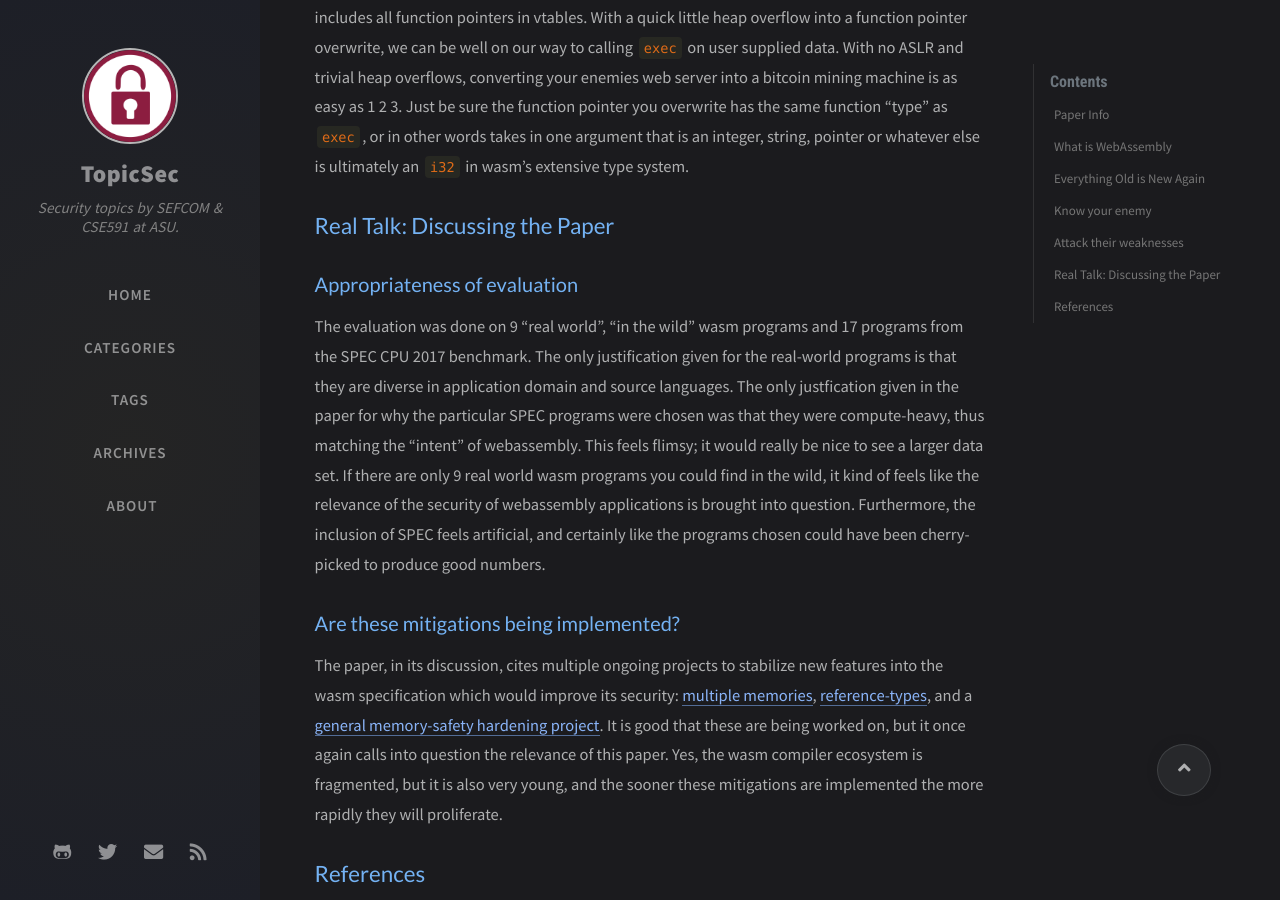
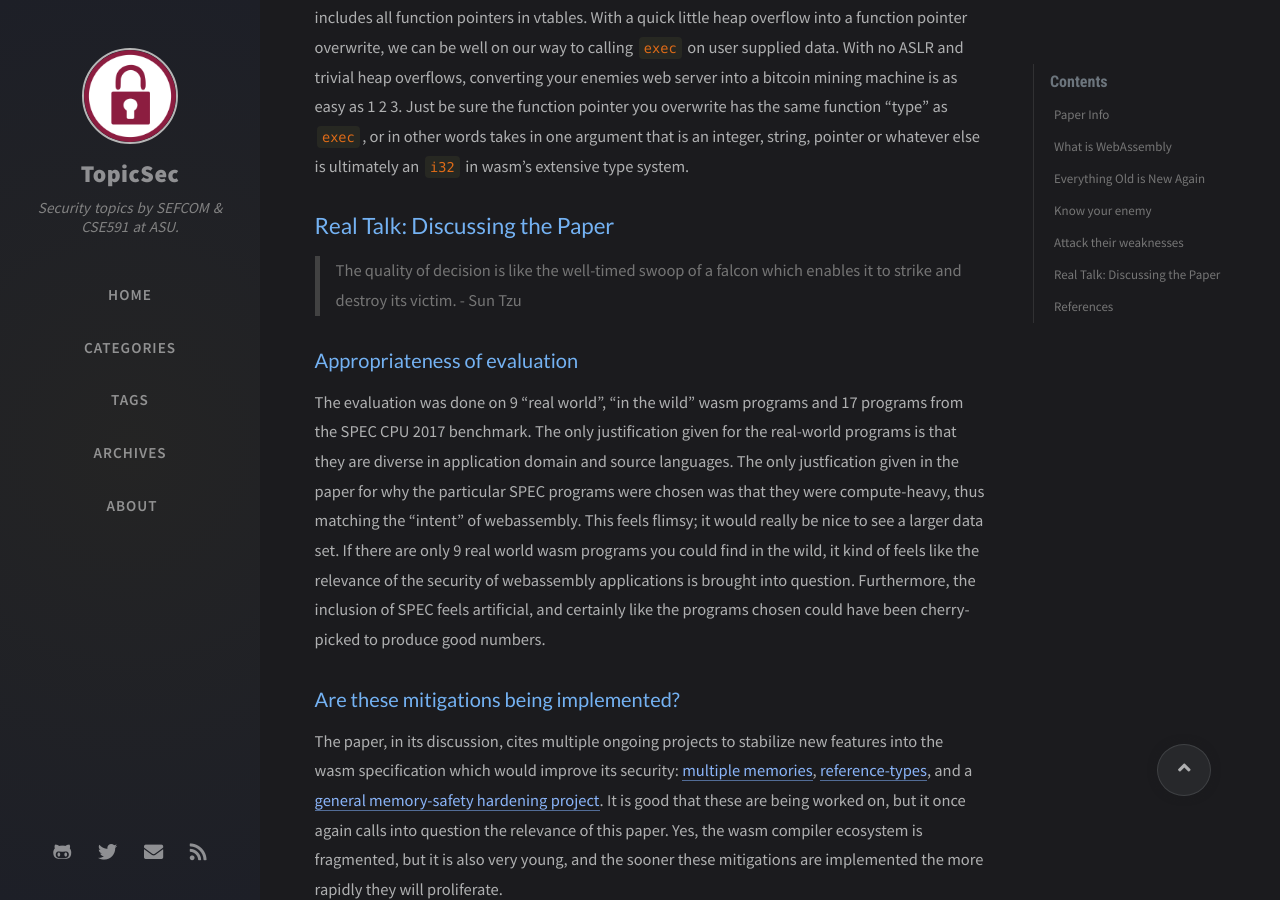
Before and after one commit to TopicSec/topicsec.github.io, a Jekyll site: the page built from _posts/2020-09-16-wasm.md, in a window 1280 px wide and 900 px high, scrolled down 4226 px. Built offline with Jekyll 4.4.1, drawn with Linux system fonts in a browser that asks for light colours; nearby versions of some CDN libraries; comment, search, counter and statistics services are not loaded.

Commit message:
Final sun, done 4real

```diff
--- a/_posts/2020-09-16-wasm.md
+++ b/_posts/2020-09-16-wasm.md
@@ -161,6 +161,8 @@ Just be sure the function pointer you overwrite has the same function "type" as
 
 ## Real Talk: Discussing the Paper
 
+> The quality of decision is like the well-timed swoop of a falcon which enables it to strike and destroy its victim. - Sun Tzu
+
 ### Appropriateness of evaluation
 
 The evaluation was done on 9 "real world", "in the wild" wasm programs and 17 programs from the SPEC CPU 2017 benchmark.
```
